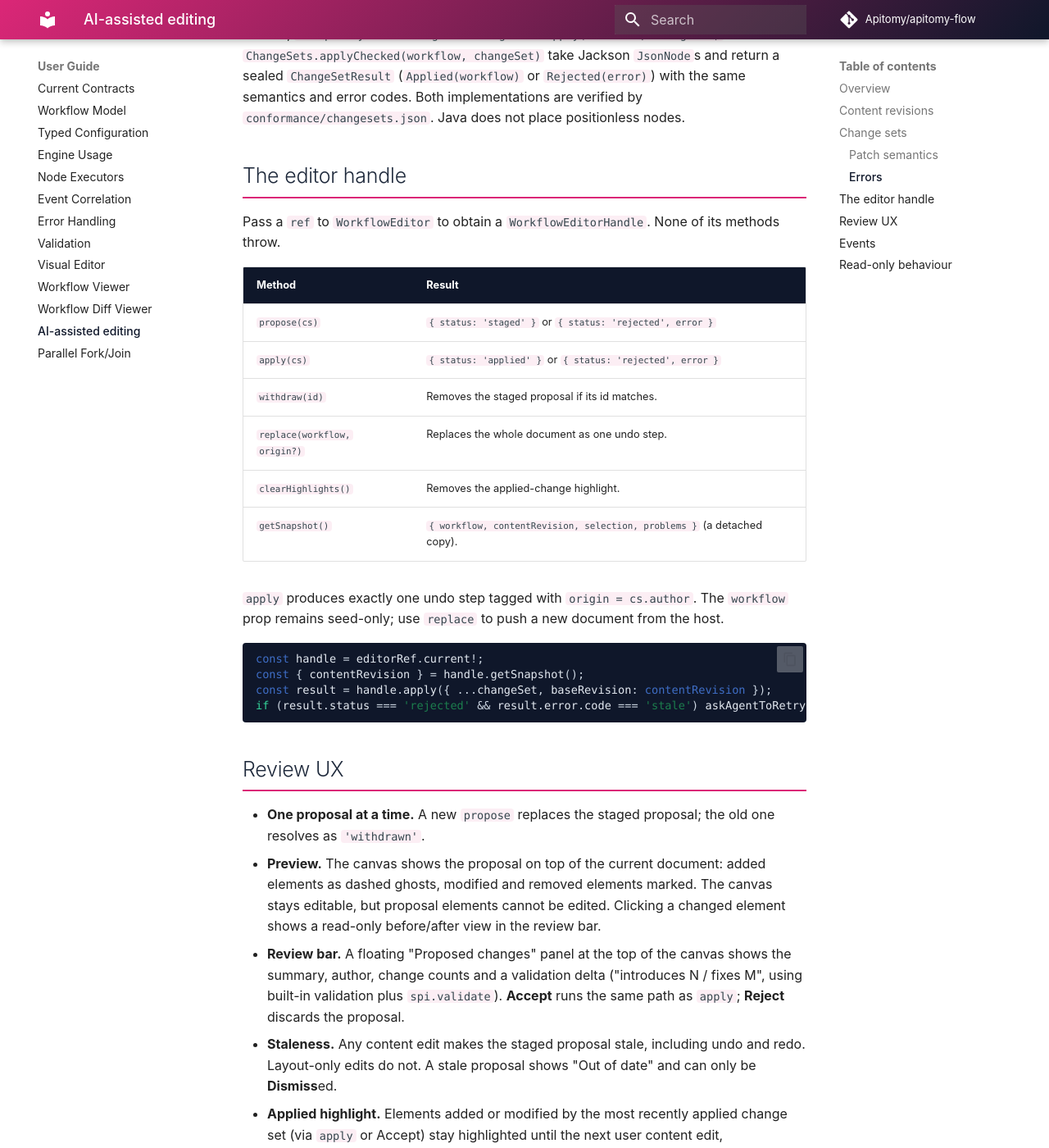
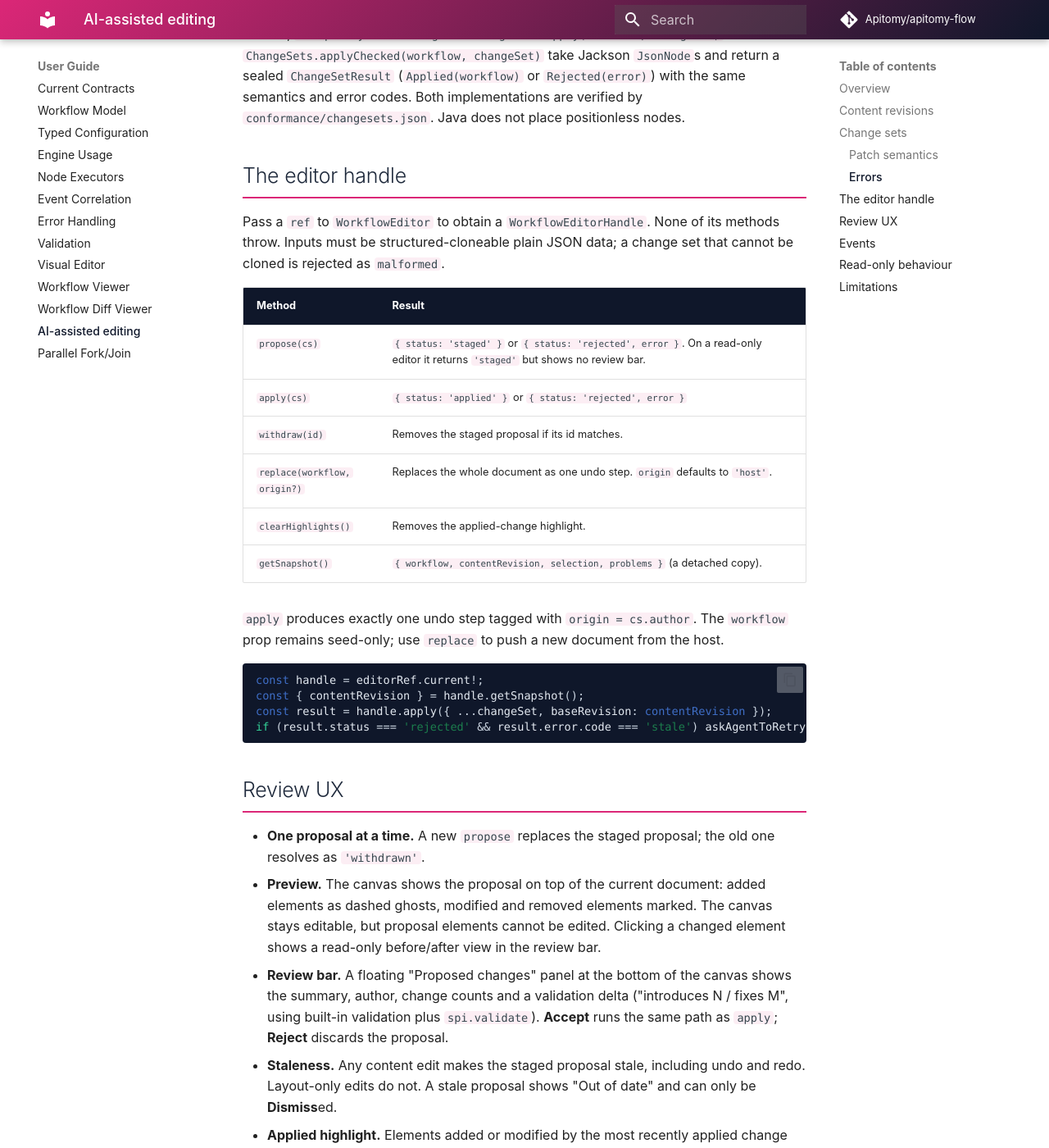
Before and after one commit to Apitomy/apitomy-flow, an MkDocs documentation site: the page built from docs/user-guide/ai-assisted-editing.md, in a window 1280 px wide and 1400 px high, scrolled down 3371 px. Shown: the whole window at 82% size. Built offline with MkDocs 1.6.1 and Material for MkDocs 9.7.7, drawn with Linux system fonts in a browser that asks for light colours; comment, search, counter and statistics services are not loaded; some of the changed text lies outside the part shown.

Commit message:
Document AI editing limitations and handle defaults

````diff
--- a/docs/user-guide/ai-assisted-editing.md
+++ b/docs/user-guide/ai-assisted-editing.md
@@ -121,13 +121,15 @@
 ## The editor handle
 
 Pass a `ref` to `WorkflowEditor` to obtain a `WorkflowEditorHandle`. None of its methods throw.
+Inputs must be structured-cloneable plain JSON data; a change set that cannot be cloned is rejected as
+`malformed`.
 
 | Method | Result |
 | --- | --- |
-| `propose(cs)` | `{ status: 'staged' }` or `{ status: 'rejected', error }` |
+| `propose(cs)` | `{ status: 'staged' }` or `{ status: 'rejected', error }`. On a read-only editor it returns `'staged'` but shows no review bar. |
 | `apply(cs)` | `{ status: 'applied' }` or `{ status: 'rejected', error }` |
 | `withdraw(id)` | Removes the staged proposal if its id matches. |
-| `replace(workflow, origin?)` | Replaces the whole document as one undo step. |
+| `replace(workflow, origin?)` | Replaces the whole document as one undo step. `origin` defaults to `'host'`. |
 | `clearHighlights()` | Removes the applied-change highlight. |
 | `getSnapshot()` | `{ workflow, contentRevision, selection, problems }` (a detached copy). |
 
@@ -148,7 +150,7 @@
 - **Preview.** The canvas shows the proposal on top of the current document: added elements as dashed
   ghosts, modified and removed elements marked. The canvas stays editable, but proposal elements cannot
   be edited. Clicking a changed element shows a read-only before/after view in the review bar.
-- **Review bar.** A floating "Proposed changes" panel at the top of the canvas shows the summary, author,
+- **Review bar.** A floating "Proposed changes" panel at the bottom of the canvas shows the summary, author,
   change counts and a validation delta ("introduces N / fixes M", using built-in validation plus
   `spi.validate`). **Accept** runs the same path as `apply`; **Reject** discards the proposal.
 - **Staleness.** Any content edit makes the staged proposal stale, including undo and redo. Layout-only
@@ -186,3 +188,13 @@
 const result = readOnlyRef.current!.apply(changeSet);
 // { status: 'rejected', error: { code: 'read-only', reason: '...' } }
 ```
+
+## Limitations
+
+- **Placement of added nodes.** Added nodes without a position are placed next to their neighbours
+  without moving existing nodes. This can produce edges that look like loop-backs; use **Tidy up** to
+  re-layout.
+- **Stale overlays.** A stale proposal's overlay is diffed against the current document, so while it is
+  shown greyed out the user's own later edits also appear as changes.
+- **Snapshot problems.** The `problems` in `getSnapshot()` may lag by one render after a handle dispatch
+  (`propose`, `apply`, `replace`).
````
Also changed, not shown: docs/superpowers/specs/2026-10-08-ai-assisted-editing-design.md (+2 -2 lines).
